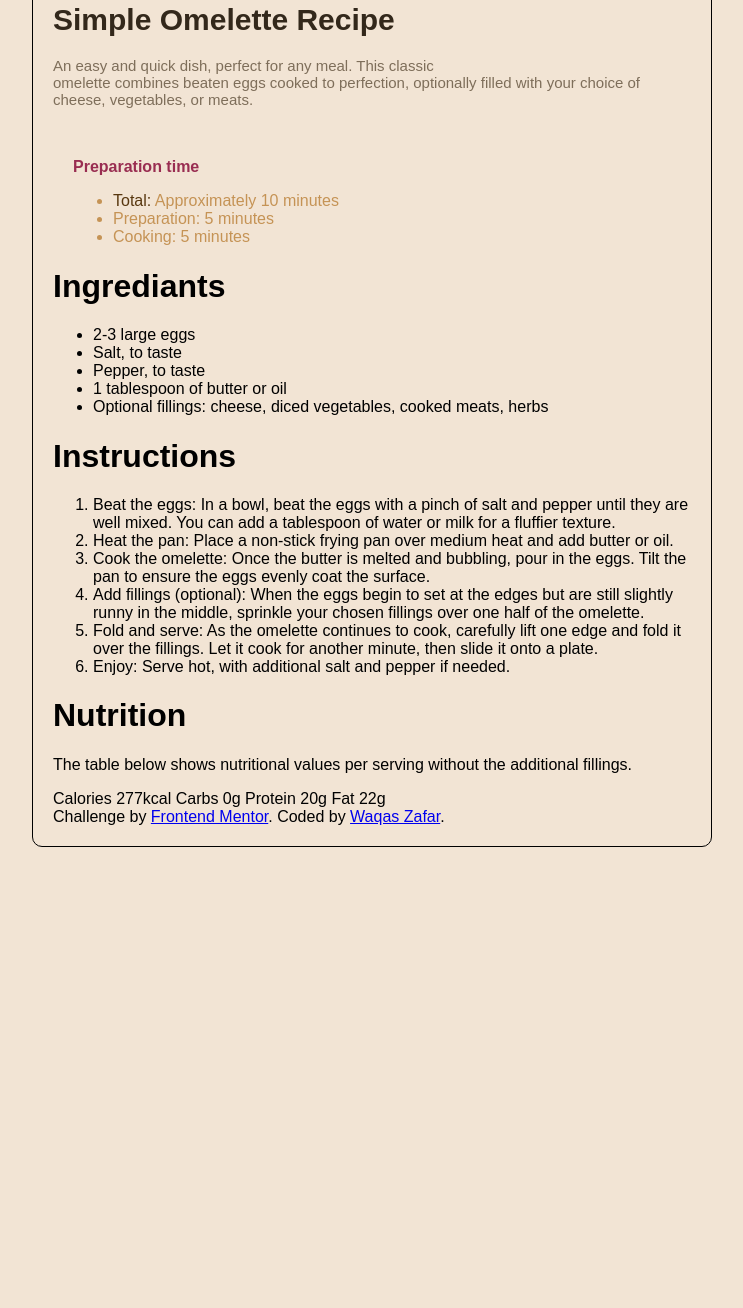
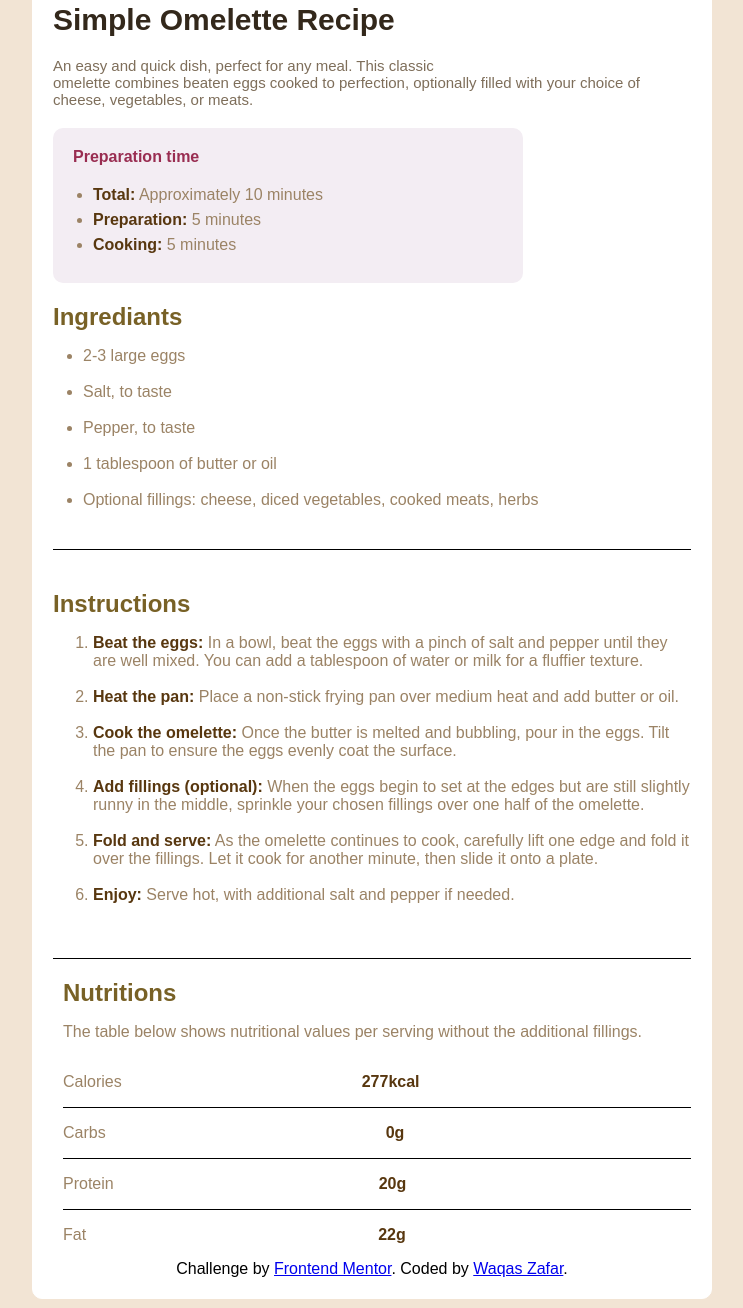
Before and after one commit to WaqasZafar34/recipe-page, a plain HTML site: page index.html in a window 1280 px wide. Shown: the part 352-1660 px from the top of the page, without its empty margins (268-1011 px from the left). Before the commit the page ends 1499 px from the top, so only its background shows below. Drawn offline with Linux system fonts and the light colour scheme.

Commit message:
Updated style and layout

```diff
--- a/index.html
+++ b/index.html
@@ -1,12 +1,16 @@
 <!DOCTYPE html>
 <html lang="en">
+
 <head>
   <meta charset="UTF-8">
-  <meta name="viewport" content="width=device-width, initial-scale=1.0"> <!-- displays site properly based on user's device -->
+  <meta name="viewport" content="width=device-width, initial-scale=1.0">
+  <!-- displays site properly based on user's device -->
   <title>Frontend Mentor | Recipe page</title>
   <link rel="stylesheet" href="style.css">
 </head>
+
 <body>
+  <div class="border">
     <div class="image">
       <img src="image-omelette.jpeg" alt="recipeimg">
     </div>
@@ -24,46 +28,69 @@
       </ul>
     </div>
     <div class="box3">
-    <h1>Ingrediants</h1>
+      <strong>Ingrediants</strong>
       <ul>
         <li>2-3 large eggs</li>
+        <br>
         <li>Salt, to taste</li>
+        <br>
         <li>Pepper, to taste</li>
+        <br>
         <li>1 tablespoon of butter or oil</li>
+        <br>
         <li>Optional fillings: cheese, diced vegetables, cooked meats, herbs</li>
       </ul>
     </div>
     <div class="box4">
-    <h1>Instructions</h1>
+      <strong>Instructions</strong>
       <ol>
-    <li>Beat the eggs: In a bowl, beat the eggs with a pinch of salt and pepper until they are well mixed.
+        <li><span id="d">Beat the eggs:</span> In a bowl, beat the eggs with a pinch of salt and pepper until they are
+          well mixed.
           You can add a tablespoon of water or milk for a fluffier texture.</li>
-    <li>Heat the pan: Place a non-stick frying pan over medium heat and add butter or oil.</li>
-    <li>Cook the omelette: Once the butter is melted and bubbling, pour in the eggs. Tilt the pan to ensure
+        <br>
+        <li><span id="e">Heat the pan:</span> Place a non-stick frying pan over medium heat and add butter or oil.</li>
+        <br>
+        <li><span id="f">Cook the omelette:</span> Once the butter is melted and bubbling, pour in the eggs. Tilt the
+          pan to ensure
           the eggs evenly coat the surface.</li>
-    <li>Add fillings (optional): When the eggs begin to set at the edges but are still slightly runny in the
+        <br>
+        <li><span id="g">Add fillings (optional):</span> When the eggs begin to set at the edges but are still slightly
+          runny in the
           middle, sprinkle your chosen fillings over one half of the omelette.</li>
-    <li>Fold and serve: As the omelette continues to cook, carefully lift one edge and fold it over the
+        <br>
+        <li><span id="h">Fold and serve:</span> As the omelette continues to cook, carefully lift one edge and fold it
+          over the
           fillings. Let it cook for another minute, then slide it onto a plate.</li>
-    <li>  Enjoy: Serve hot, with additional salt and pepper if needed.
+        <br>
+        <li><span id="i">Enjoy:</span> Serve hot, with additional salt and pepper if needed.
         </li>
+        <br>
       </ol>
     </div>
-  <div class="nutritions">
-    <h1>Nutrition</h1>
+    <div class="box5">
+      <strong>Nutritions</strong>
       <p>The table below shows nutritional values per serving without the additional fillings.</p>
-    Calories
-    277kcal
-    Carbs
-    0g
-    Protein
-    20g
-    Fat
-    22g
+      <div id="cal">
+        <p>Calories</p>
+        <span id="cal1">277kcal</span>
+      </div>
+      <div id="carb">
+        <p>Carbs</p>
+        <span id="carb1">0g</span>
+      </div>
+      <div id="protein">
+        <p>Protein</p>
+        <span id="protein1">20g</span>
+      </div>
+      <div id="fat">
+        <p>Fat</p>
+        <span id="fat1">22g</span>
+      </div>
     </div>
     <div class="attribution">
       Challenge by <a href="https://www.frontendmentor.io?ref=challenge" target="_blank">Frontend Mentor</a>.
-    Coded by <a href="#">Waqas Zafar</a>.
+      Coded by <a href="https://github.com/WaqasZafar34/recipe-page.git">Waqas Zafar</a>.
+    </div>
   </div>
 </body>
 </html>
--- a/style.css
+++ b/style.css
@@ -6,12 +6,6 @@ body{
     margin-bottom: 300px;
     background-color: rgb(242, 228, 212);
     justify-content: center;
-    border: 1px;
-    border-style: solid;
-    border-radius: 10px;
-    padding: 20px;
-
-
 }
 .image img{
     width: 465px;
@@ -31,18 +25,145 @@ body{
 
 }
 .box2{
-    margin-top: 50px;
-    margin-left: 20px;
+    margin-top: 20px;
+
+    background-color: rgb(243, 237, 243);
+    border-radius: 10px;
+    padding-left: 20px;
+    padding-top: 20px;
+    padding-bottom: 10px;
+    margin-right: 30px;
+    margin-bottom: 20px;
+    width: 450px;
+
+
 }
 .box2 ul{
-    color: rgb(197, 147, 85);
+    color: rgb(155, 131, 101);
+    margin-left: 10px;
+    padding-left: 10px;
+    line-height: 25px;
+
+
 }
-.box2 #a{
+#a{
     color: rgb(88, 55, 15);
+    font-weight: bold;
 }
-.box2 #a{
+#b{
     color: rgb(88, 55, 15);
+    font-weight: bold;
 }
-.box2 #a{
+#c{
     color: rgb(88, 55, 15);
+    font-weight: bold;
 }
+.box3 strong{
+    color: rgb(120, 97, 38);
+    font-size: x-large;
+}
+.box3 ul{
+    color: rgb(155, 131, 101);
+    padding-left: 30px;
+}
+.box4{
+    margin-top: 40px;
+    border-top: 1px solid;
+    border-bottom: 1px solid;
+    padding-top: 40px;
+    padding-bottom: 20px;
+
+}
+.box4 strong{
+    color: rgb(120, 97, 38);
+    font-size: x-large;
+}
+.box4 ol{
+    color: rgb(155, 131, 101);
+}
+#d{
+    color: rgb(88, 55, 15);
+    font-weight: bold;
+}
+#e{
+    color: rgb(88, 55, 15);
+    font-weight: bold;
+}
+#f{
+    color: rgb(88, 55, 15);
+    font-weight: bold;
+}
+#g{
+    color: rgb(88, 55, 15);
+    font-weight: bold;
+}
+#h{
+    color: rgb(88, 55, 15);
+    font-weight: bold;
+}
+#i{
+    color: rgb(88, 55, 15);
+    font-weight: bold;
+}
+.box5 strong{
+    color: rgb(120, 97, 38);
+    font-size: x-large;
+}
+.box5{
+    padding-top: 20px;
+    padding-left: 10px;
+}
+.box5 p{
+    color: rgb(155, 131, 101)
+}
+#cal{
+    display: flex;
+    gap: 240px;
+    align-items: center;
+}
+#cal1{
+    color: rgb(88, 55, 15);
+    font-weight: bold;
+}
+#carb{
+    display: flex;
+    gap: 280px;
+    align-items: center;
+    border-top: 1px solid;
+}
+#carb1{
+    color: rgb(88, 55, 15);
+    font-weight: bold;
+}
+#protein{
+    display: flex;
+    gap: 265px;
+    align-items: center;
+    border-top: 1px solid;
+}
+#protein1{
+    color: rgb(88, 55, 15);
+    font-weight: bold;
+}
+#fat{
+    display: flex;
+    gap: 292px;
+    align-items: center;
+    border-top: 1px solid;
+}
+#fat1{
+    color: rgb(88, 55, 15);
+    font-weight: bold;
+}
+.attribution{
+    text-align: center;
+
+}
+.border{
+    border: 1px;
+    border-style: solid;
+    border-radius: 10px;
+    padding: 20px;
+    border-color: white;
+    background-color: white;
+}
```
Also changed, not shown: 1 other file. Lines whose indentation alone changed are shown as unchanged.
